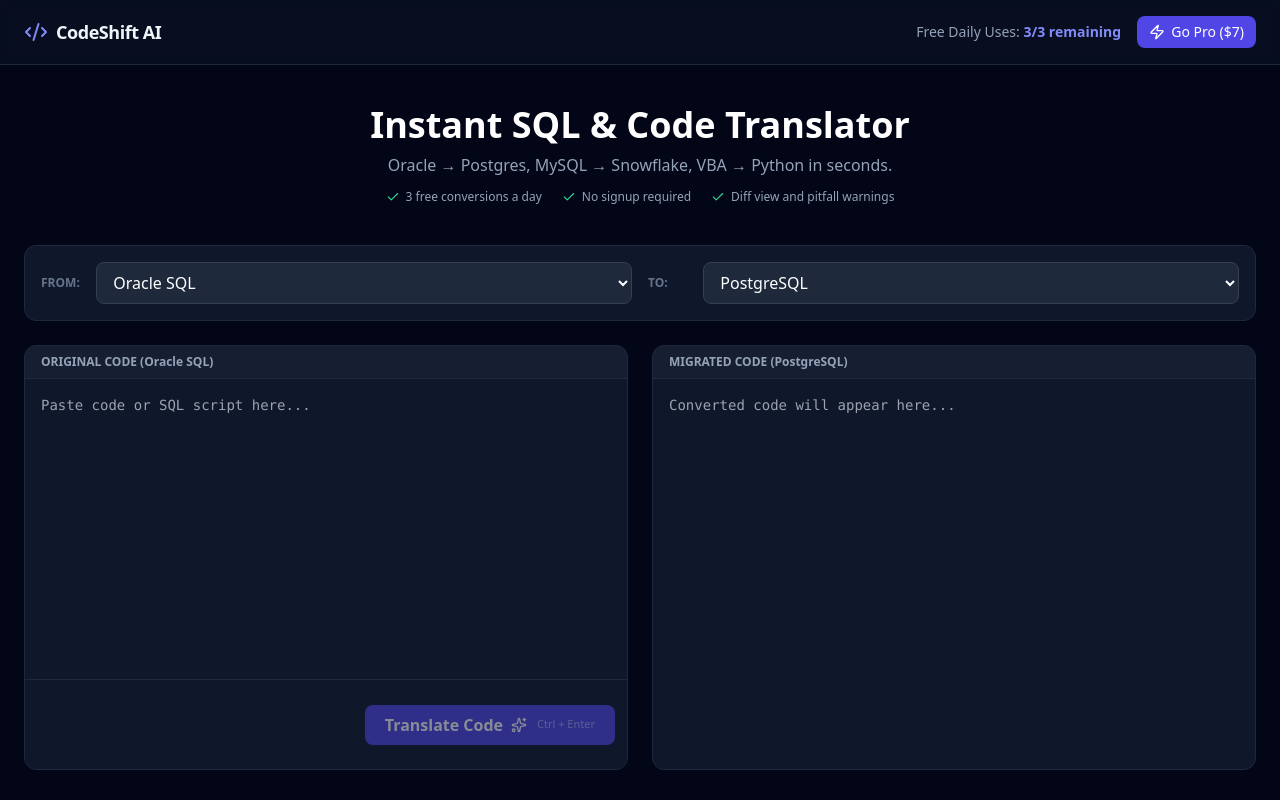
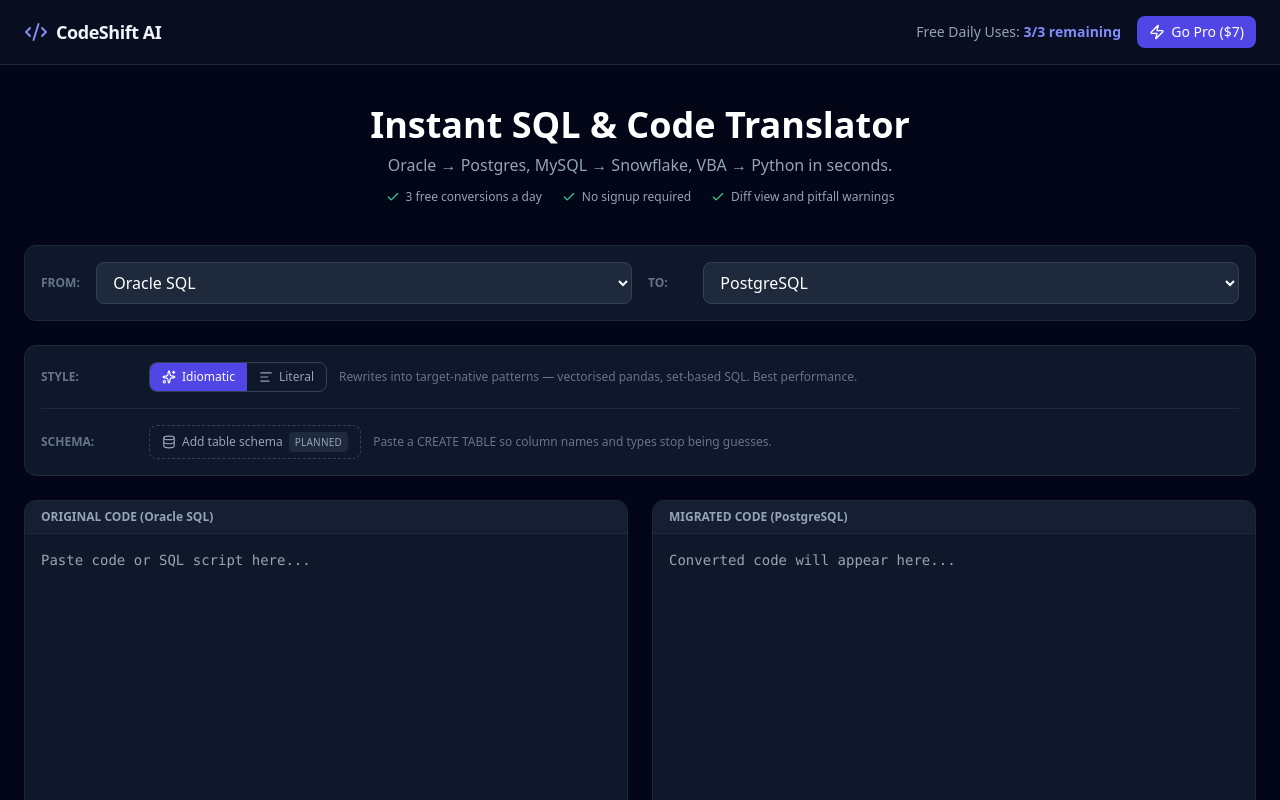
Before and after one commit to nnamdimichael020-wq/code-migrator, a Next.js app: page / in a window 1280 px wide. Shown: the top 800 px of the page. Built offline with nearby package versions, Linux system fonts and the light colour scheme.

Commit message:
Update page.js

```diff
--- a/app/page.js
+++ b/app/page.js
@@ -2,7 +2,8 @@
 import { useState, useEffect, useRef, useMemo } from "react";
 import {
   Code2, Copy, Check, Sparkles, Zap, Lock, GitCompare, FileCode,
-  Filter, History, Download, ChevronDown, Trash2, RotateCcw, AlertTriangle
+  Filter, History, Download, ChevronDown, Trash2, RotateCcw, AlertTriangle,
+  AlignLeft, Database
 } from "lucide-react";
 import { diffLines, countChanges, collapseUnchanged } from "../lib/diff";
 import { groupExplanation, reviewNotes } from "../lib/classify";
@@ -32,6 +33,10 @@
   const [turnstileToken, setTurnstileToken] = useState("");
   const [viewMode, setViewMode] = useState("diff");
   const [onlyChanges, setOnlyChanges] = useState(false);
+  // "idiomatic" rewrites into target-native patterns; "literal" preserves the
+  // source's structure line-for-line. Persisted, because it's a working habit.
+  const [style, setStyle] = useState("idiomatic");
+  const [showSchemaNote, setShowSchemaNote] = useState(false);
   const [history, setHistory] = useState([]);
   const [showHistory, setShowHistory] = useState(false);
   const [showCopyMenu, setShowCopyMenu] = useState(false);
@@ -81,6 +86,7 @@
     const prefs = loadPrefs();
     if (prefs.viewMode === "code" || prefs.viewMode === "diff") setViewMode(prefs.viewMode);
     if (typeof prefs.onlyChanges === "boolean") setOnlyChanges(prefs.onlyChanges);
+    if (prefs.style === "idiomatic" || prefs.style === "literal") setStyle(prefs.style);
     setHistory(loadHistory());
   }, []);
   useEffect(() => {
@@ -146,7 +152,8 @@
           sourceLang: srcLang,
           targetLang: tgtLang,
           code,
-          turnstileToken
+          turnstileToken,
+          style: override?.style ?? style
         }),
       });
       const data = await res.json();
@@ -166,7 +173,8 @@
           targetLang: tgtLang,
           inputCode: code,
           outputCode: data.convertedCode,
-          explanation: data.explanation || []
+          explanation: data.explanation || [],
+          style: override?.style ?? style
         })
       );
     } catch (err) {
@@ -202,6 +210,10 @@
     setViewMode(mode);
     savePrefs({ viewMode: mode });
   };
+  const changeStyle = (next) => {
+    setStyle(next);
+    savePrefs({ style: next });
+  };
   const toggleOnlyChanges = () => {
     setOnlyChanges((prev) => {
       savePrefs({ onlyChanges: !prev });
@@ -223,10 +235,13 @@
     setTargetLang(entry.targetLang);
     setInputCode(entry.inputCode);
     setShowHistory(false);
+    const entryStyle = entry.style === "literal" ? "literal" : "idiomatic";
+    changeStyle(entryStyle);
     handleConvert({
       sourceLang: entry.sourceLang,
       targetLang: entry.targetLang,
-      inputCode: entry.inputCode
+      inputCode: entry.inputCode,
+      style: entryStyle
     });
   };
   const removeHistory = () => {
@@ -301,8 +316,15 @@
                           <span className="text-xs font-medium text-indigo-300 truncate">
                             {entry.sourceLang} → {entry.targetLang}
                           </span>
-                          <span className="text-[10px] text-slate-500 shrink-0">
-                            {relativeTime(entry.at)}
+                          <span className="flex items-center gap-2 shrink-0">
+                            {entry.style === "literal" && (
+                              <span className="text-[10px] uppercase tracking-wide text-slate-400 bg-slate-800 px-1.5 py-0.5 rounded">
+                                Literal
+                              </span>
+                            )}
+                            <span className="text-[10px] text-slate-500">
+                              {relativeTime(entry.at)}
+                            </span>
                           </span>
                         </div>
                         <div className="text-[11px] text-slate-400 font-mono truncate mt-0.5">
@@ -390,6 +412,84 @@
               ))}
             </select>
           </div>
+        </div>
+        <div className="bg-slate-900 p-4 rounded-xl border border-slate-800 flex flex-col gap-4">
+          <div className="flex flex-col sm:flex-row sm:items-center gap-3">
+            <span className="text-xs uppercase font-semibold text-slate-500 sm:w-24 shrink-0">
+              Style:
+            </span>
+            <div className="flex items-center rounded-lg border border-slate-700 overflow-hidden self-start">
+              <button
+                type="button"
+                onClick={() => changeStyle("idiomatic")}
+                aria-pressed={style === "idiomatic"}
+                className={`flex items-center gap-1.5 px-3 py-1.5 text-xs font-medium transition ${
+                  style === "idiomatic"
+                    ? "bg-indigo-600 text-white"
+                    : "text-slate-400 hover:text-slate-200"
+                }`}
+              >
+                <Sparkles className="w-3.5 h-3.5" />
+                Idiomatic
+              </button>
+              <button
+                type="button"
+                onClick={() => changeStyle("literal")}
+                aria-pressed={style === "literal"}
+                className={`flex items-center gap-1.5 px-3 py-1.5 text-xs font-medium transition ${
+                  style === "literal"
+                    ? "bg-indigo-600 text-white"
+                    : "text-slate-400 hover:text-slate-200"
+                }`}
+              >
+                <AlignLeft className="w-3.5 h-3.5" />
+                Literal
+              </button>
+            </div>
+            <p className="text-xs text-slate-500 leading-relaxed">
+              {style === "idiomatic"
+                ? "Rewrites into target-native patterns — vectorised pandas, set-based SQL. Best performance."
+                : "Preserves the original structure line-for-line, loops included. Best for review and audit."}
+            </p>
+          </div>
+          <div className="flex flex-col sm:flex-row sm:items-center gap-3 border-t border-slate-800 pt-4">
+            <span className="text-xs uppercase font-semibold text-slate-500 sm:w-24 shrink-0">
+              Schema:
+            </span>
+            <button
+              type="button"
+              onClick={() => setShowSchemaNote((open) => !open)}
+              aria-expanded={showSchemaNote}
+              className="flex items-center gap-1.5 px-3 py-1.5 text-xs font-medium rounded-lg border border-dashed border-slate-700 text-slate-400 hover:text-slate-200 hover:border-slate-600 transition self-start"
+            >
+              <Database className="w-3.5 h-3.5" />
+              Add table schema
+              <span className="text-[10px] uppercase tracking-wide bg-slate-800 text-slate-400 px-1.5 py-0.5 rounded">
+                Planned
+              </span>
+            </button>
+            <p className="text-xs text-slate-500 leading-relaxed">
+              Paste a CREATE TABLE so column names and types stop being guesses.
+            </p>
+          </div>
+          {showSchemaNote && (
+            <div className="bg-slate-800/50 border border-slate-700 rounded-lg p-4 text-xs text-slate-400 leading-relaxed flex flex-col gap-2">
+              <p className="text-slate-300 font-medium">Not built yet — here is the honest status.</p>
+              <p>
+                Right now the converter only sees the code you paste, so when your SQL
+                references a column it cannot verify, it infers a sensible type. Feeding it
+                your real DDL would remove that guesswork.
+              </p>
+              <p>
+                It is the next substantial thing on the list. It is not live because a schema
+                eats into the same size budget as your code, and doing it properly means
+                raising that budget first.
+              </p>
+              <p className="text-slate-500">
+                No email capture here, and no waitlist. When it ships it will simply appear.
+              </p>
+            </div>
+          )}
         </div>
         <div className="grid grid-cols-1 lg:grid-cols-2 gap-6 flex-1">
           <div className="flex flex-col bg-slate-900 rounded-xl border border-slate-800 overflow-hidden">
```
